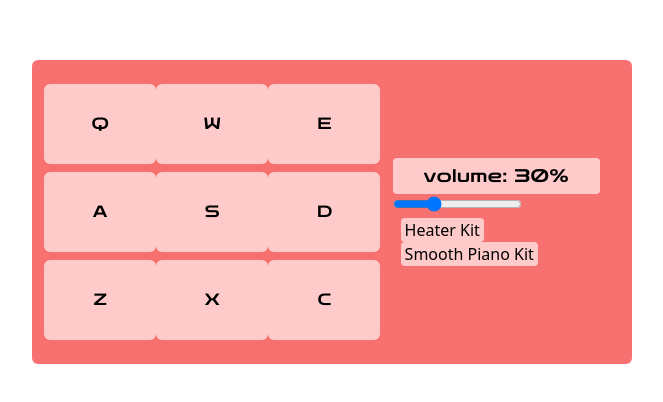
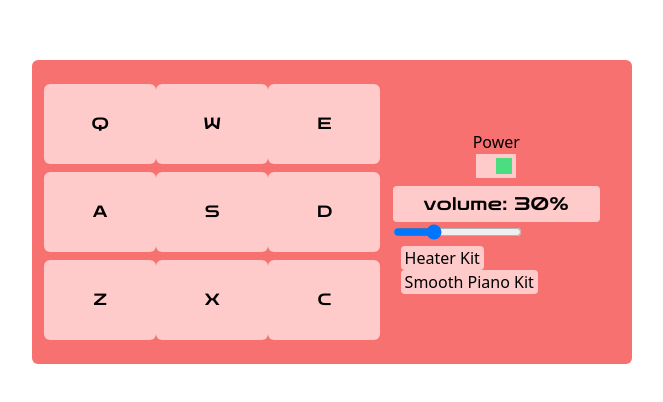
Before and after one commit to DikDns/fcc-front-end-development-projects, a React (Vite) app: page / in a window 1280 px wide. Shown: the part 188-590 px from the top of the page, without its empty margins (308-971 px from the left). Built offline with nearby package versions, Linux system fonts and the light colour scheme.

Commit message:
add: power init ui

```diff
--- a/src/Drum.jsx
+++ b/src/Drum.jsx
@@ -170,6 +170,19 @@ function Drum() {
         </div>
         <div className={`p-4`}>
           <div
+            id="power"
+            className={`mb-2 flex flex-col items-center justify-center`}
+          >
+            Power
+            <div className={`h-6 w-10 cursor-pointer bg-red-200 p-1`}>
+              <div
+                className={`${
+                  power ? `float-right` : `float-left`
+                } h-full w-1/2 bg-green-400 transition-all duration-500`}
+              ></div>
+            </div>
+          </div>
+          <div
             id="display"
             className={`w-full rounded bg-red-200 py-1 text-center font-display text-lg tracking-wide`}
           >
```
